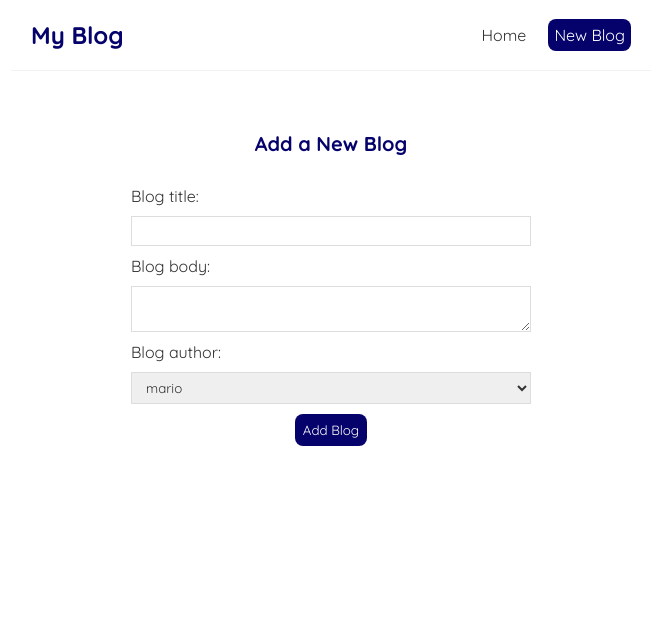
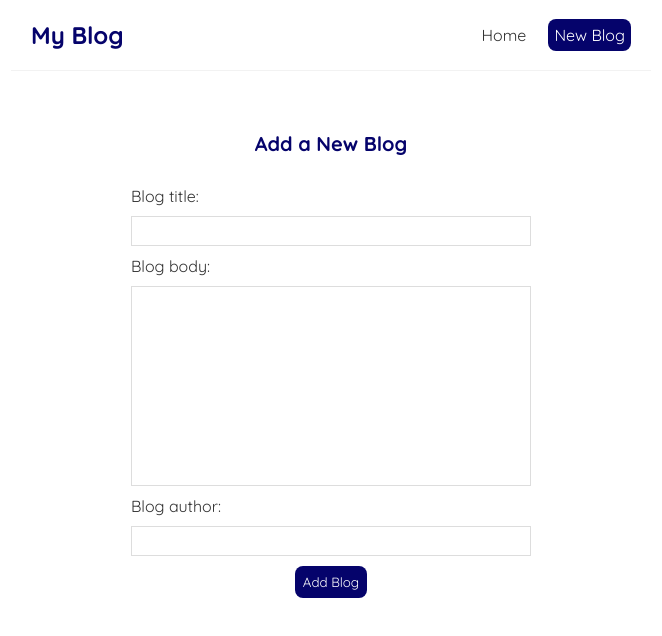
Before and after one commit to AitanMammadova/Blog-Next.js, a React (Create React App) app: page /create in a window 1280 px wide. Shown: the top 636 px of the page, without its empty margins (309-971 px from the left). Built offline with nearby package versions, Linux system fonts and the light colour scheme; the HTML template or start-up script is replaced by a standard one.

Commit message:
Author with Input

```diff
--- a/data/db.json
+++ b/data/db.json
@@ -13,10 +13,10 @@
       "id": 2
     },
     {
-      "title": "Hello Aitan",
-      "body": "Hello ninjas\n",
+      "title": "Welcome to Party",
+      "body": "Hello to ninjas",
       "author": "mario",
-      "id": 5
+      "id": 6
     }
   ]
 }
--- a/package.json
+++ b/package.json
@@ -3,6 +3,9 @@
   "version": "0.1.0",
   "private": true,
   "dependencies": {
+    "@fortawesome/fontawesome-svg-core": "^1.2.36",
+    "@fortawesome/free-solid-svg-icons": "^5.15.4",
+    "@fortawesome/react-fontawesome": "^0.1.16",
     "@testing-library/jest-dom": "^5.16.1",
     "@testing-library/react": "^12.1.2",
     "@testing-library/user-event": "^13.5.0",
--- a/src/Create.js
+++ b/src/Create.js
@@ -4,7 +4,7 @@
 const Create = () => {
     const [title, setTitle] = useState('');
     const [body, setBody] = useState('');
-    const [author, setAuthor] = useState('mario');
+    const [author, setAuthor] = useState('');
     const [isPending, setIsPending] = useState(false);
     const history = useHistory();
 
@@ -41,12 +41,11 @@
                 onChange={(e)=>setBody(e.target.value)}
                 ></textarea>
                 <label>Blog author:</label>
-                <select
+                <input
+                type="text"
                 value={author}
-                onChange={(e)=>setAuthor(e.target.value)}>
-                    <option value ="mario">mario</option>
-                    <option value = "yoshi">yoshi</option>
-                </select>
+                onChange={(e)=>setAuthor(e.target.value)}
+                />
                 {!isPending && <button>Add Blog</button>}
                 {isPending && <button disabled>Adding Blog</button>}
 
--- a/src/index.css
+++ b/src/index.css
@@ -91,6 +91,10 @@
   box-sizing: border-box;
   display: block;
 }
+.create textarea{
+  resize: none;
+  height: 200px;
+}
 .create button {
   background: #05036b;
   color: #fff;
```
Also changed, not shown: 1 other file (tests, documents, lock files or other folders).
